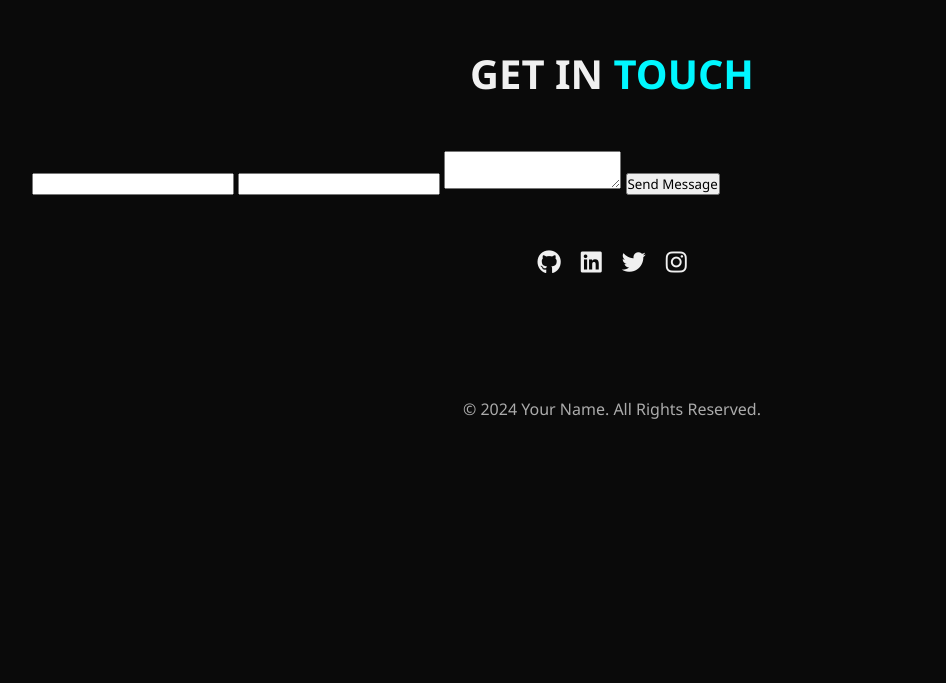
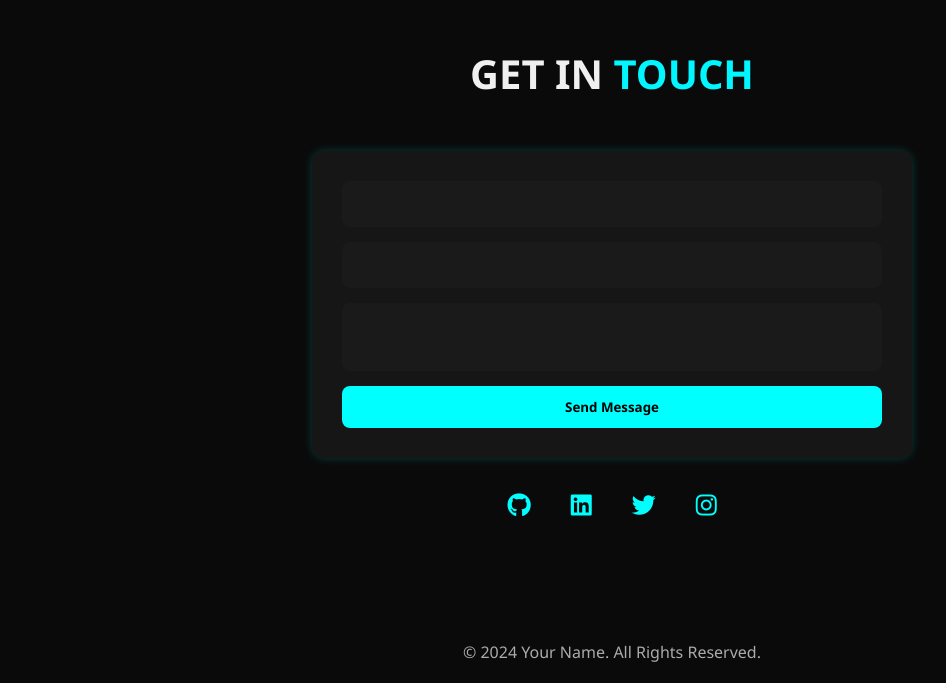
Before and after one commit to abd4521/portfolio, a plain HTML site: page index.html in a window 1280 px wide. Shown: the part 2305-2988 px from the top of the page, without its empty margins (28-974 px from the left). Before the commit the page ends 2745 px from the top, so only its background shows below. Drawn offline with nearby package versions, Linux system fonts and the light colour scheme.

Commit message:
Update index.html

```diff
--- a/index.html
+++ b/index.html
@@ -6,6 +6,76 @@
     <title>Abdullah Masood| Futuristic Web Developer</title>
     <link rel="stylesheet" href="styles.css">
     <link rel="stylesheet" href="https://cdnjs.cloudflare.com/ajax/libs/font-awesome/6.4.0/css/all.min.css">
+    <style>
+        <style>
+/* Contact Section Styling */
+.contact {
+    background: #0e0e0e;
+    padding: 60px 20px;
+    color: white;
+    text-align: center;
+}
+
+.contact form {
+    max-width: 600px;
+    margin: 30px auto;
+    display: flex;
+    flex-direction: column;
+    gap: 15px;
+    padding: 30px;
+    background: rgba(255, 255, 255, 0.05);
+    border-radius: 12px;
+    box-shadow: 0 0 10px rgba(0, 255, 255, 0.2);
+}
+
+.contact input,
+.contact textarea {
+    padding: 12px 15px;
+    border: none;
+    border-radius: 8px;
+    background: #1a1a1a;
+    color: white;
+    font-size: 16px;
+    resize: none;
+}
+
+.contact input::placeholder,
+.contact textarea::placeholder {
+    color: #aaa;
+}
+
+.contact button {
+    padding: 12px;
+    background: #00ffff;
+    border: none;
+    color: black;
+    font-weight: bold;
+    border-radius: 8px;
+    cursor: pointer;
+    transition: background 0.3s ease;
+}
+
+.contact button:hover {
+    background: #00cccc;
+}
+
+.social-links {
+    margin-top: 30px;
+}
+
+.social-links a {
+    margin: 0 10px;
+    color: #00ffff;
+    font-size: 24px;
+    transition: color 0.3s ease;
+}
+
+.social-links a:hover {
+    color: white;
+}
+</style>
+
+    </style>
 </head>
 <body>
     <div class="container">
```
